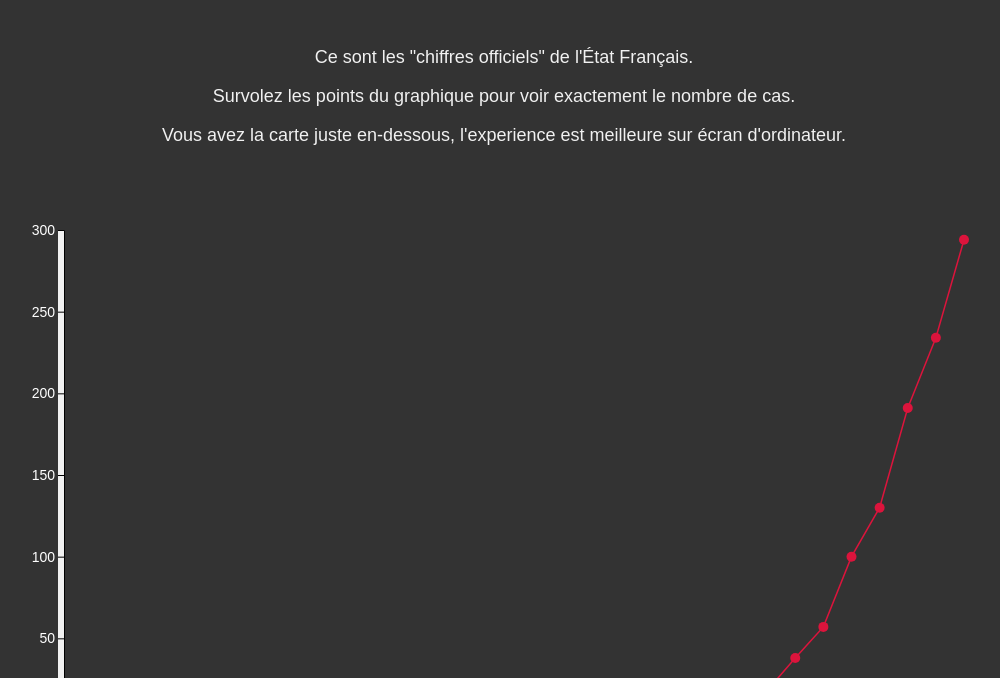
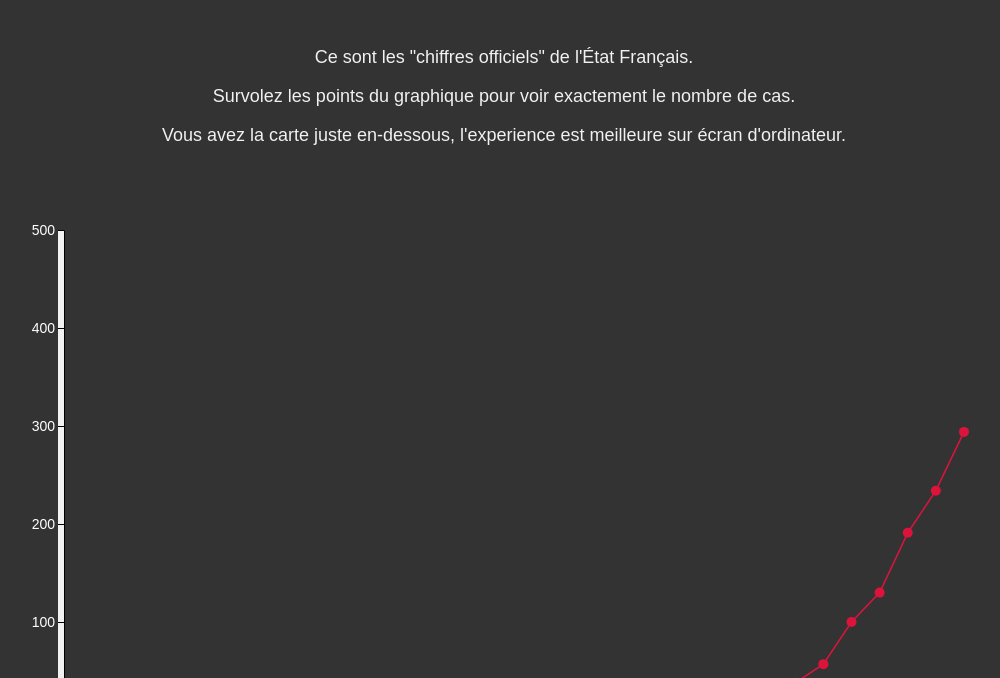
Before and after one commit to Ziratsu/CoronavirusGraph, a website: page index.html in a window 1280 px wide. Shown: the part 122-800 px from the top of the page, without its empty margins (136-1136 px from the left). Drawn offline with nearby package versions, Linux system fonts and the light colour scheme.

Commit message:
Update index.html

```diff
--- a/index.html
+++ b/index.html
@@ -83,7 +83,7 @@
         .call(d3.axisBottom(x));
 
       var y = d3.scaleLinear()
-        .domain( [0, 300])
+        .domain( [0, 500])
         .range([ height, 0 ]);
 
         const groupeY = svg.append("g")
@@ -101,7 +101,6 @@
                .attr("fill", "white")
 
                var tickLabels = [
-               '01 / 02',
                '02 / 02',
                '03 / 02',
                '04 / 02',
@@ -133,7 +132,8 @@
                '01 / 03',
                '02 / 03',
                '03 / 03',
-               '04 / 03'
+               '04 / 03',
+               '05 / 03'
               ]
 
         // X
```
